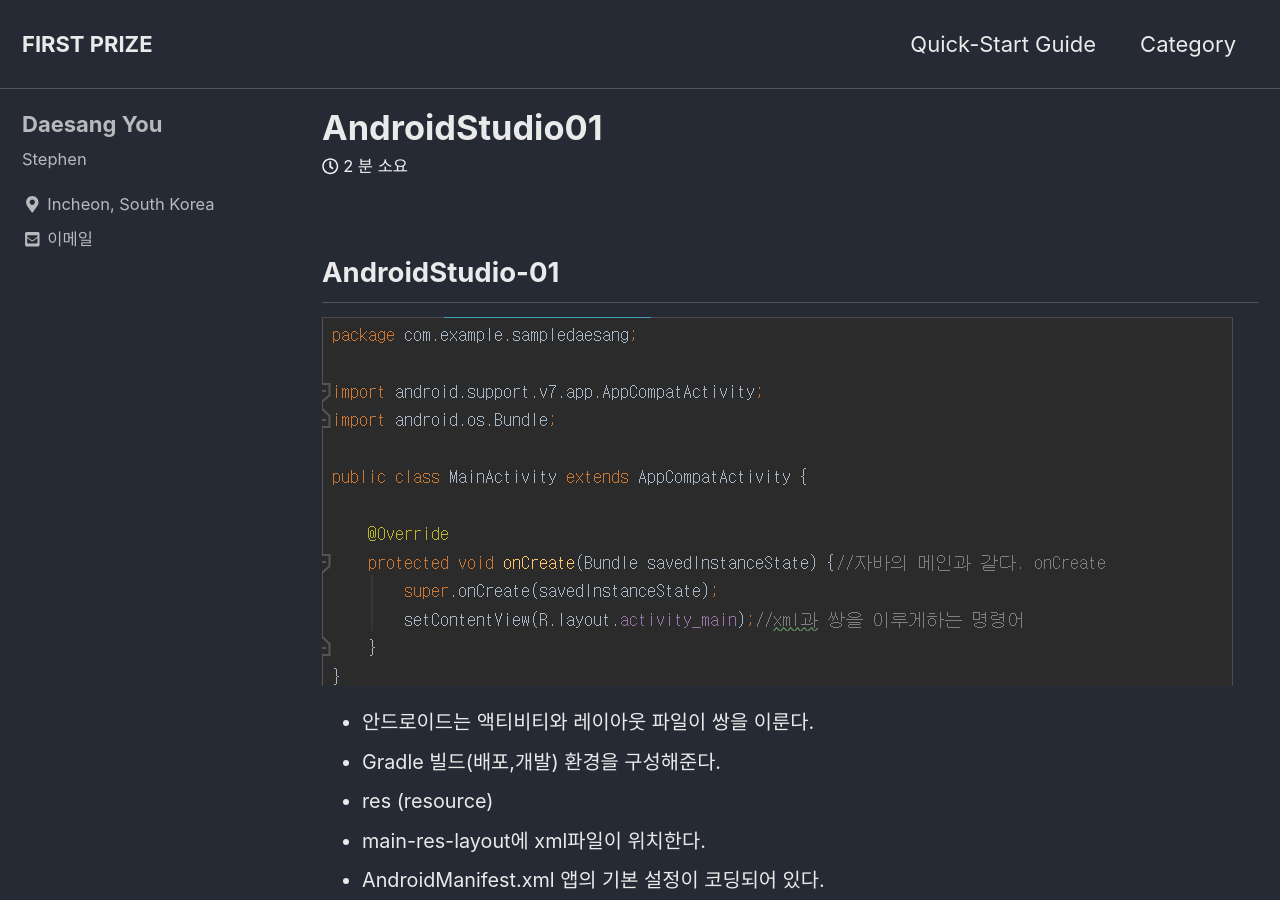
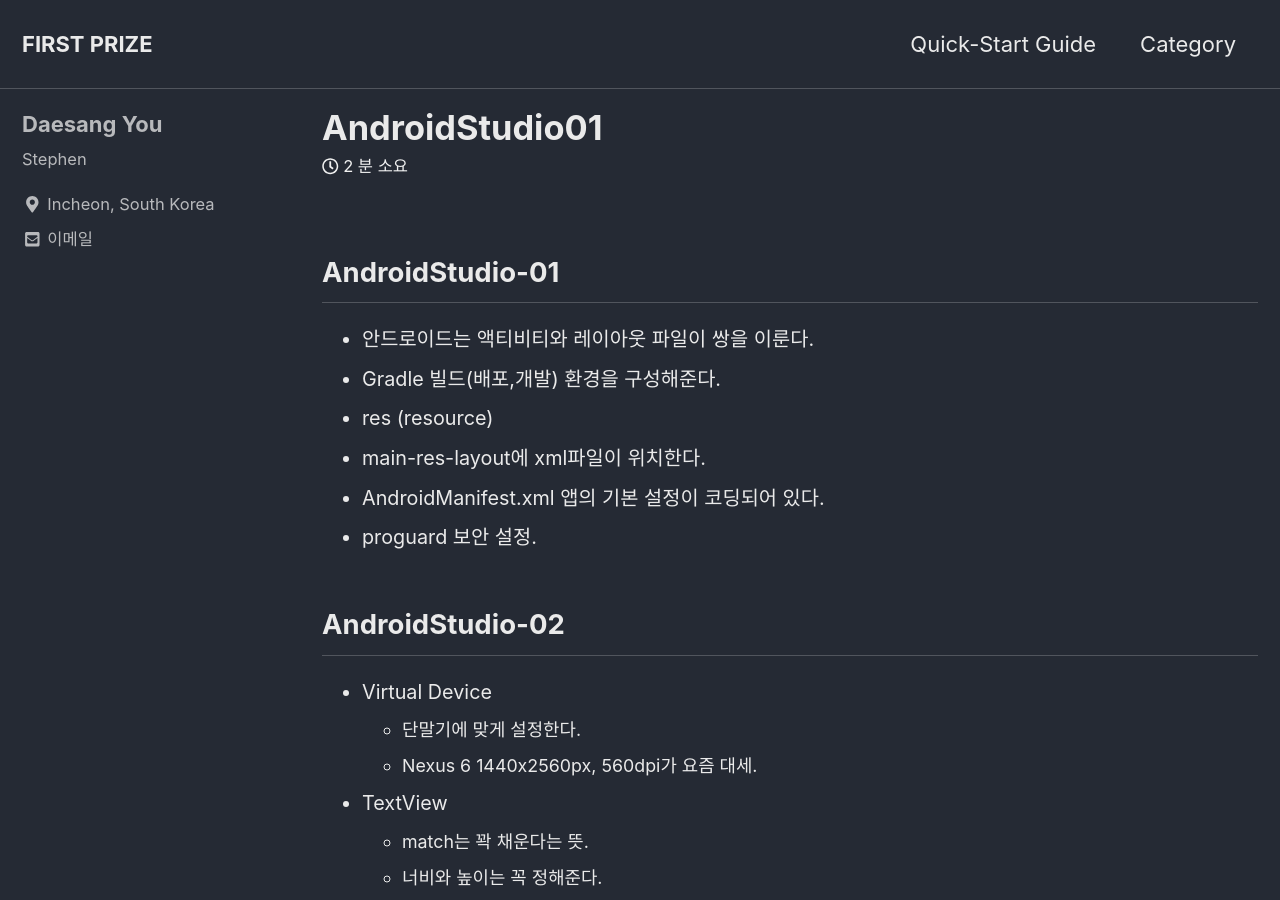
Before and after one commit to eotkd4791/eotkd4791.github.io, a Jekyll site: the page built from _posts/AndroidStudio/2019-07-17-AndroidStudio-layout.md, in a window 1280 px wide and 900 px high. Built offline with Jekyll 4.4.1, drawn with Linux system fonts in a browser that asks for light colours; cached includes are drawn as plain includes; comment, search, counter and statistics services are not loaded.

Commit message:
Update 2019-07-17-AndroidStudio-layout.md

```diff
--- a/_posts/AndroidStudio/2019-07-17-AndroidStudio-layout.md
+++ b/_posts/AndroidStudio/2019-07-17-AndroidStudio-layout.md
@@ -8,8 +8,6 @@ tags:
   - layout
 ---
 ## AndroidStudio-01
-![](/assets/img/AndroidStudio/imgAnd01.png)
-
 - 안드로이드는 액티비티와 레이아웃 파일이 쌍을 이룬다.
 - Gradle 빌드(배포,개발) 환경을 구성해준다.
 - res (resource)
```
